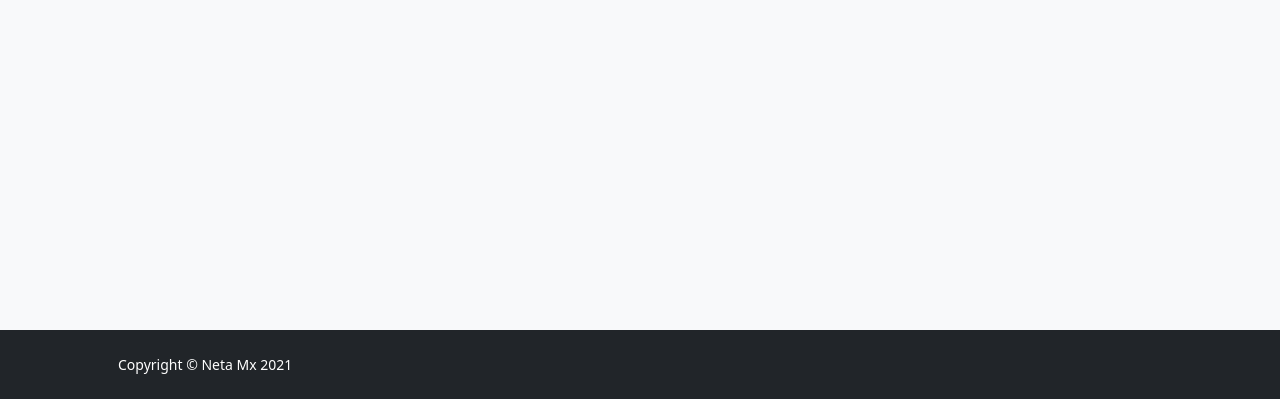
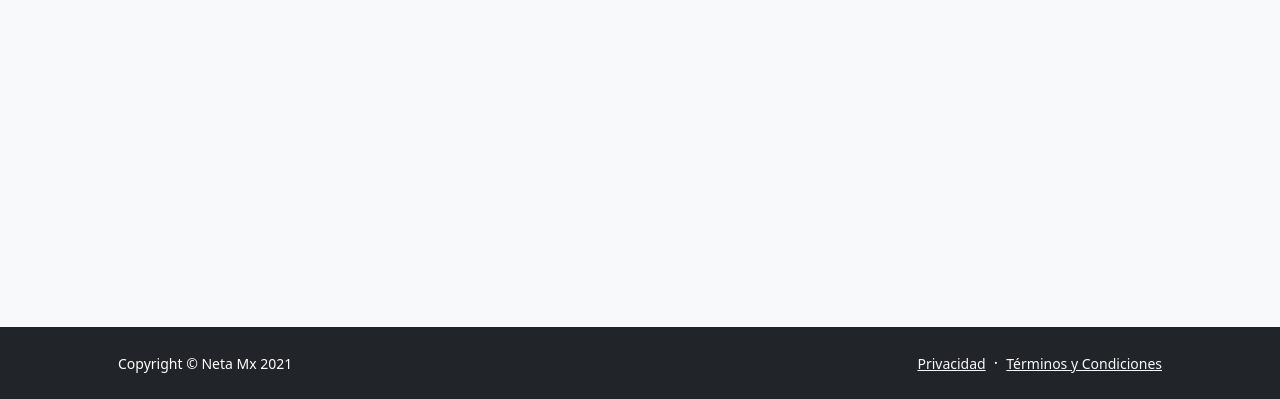
Before and after one commit to htnetamx/landing, a plain HTML site: page index.html in a window 1280 px wide. Shown: the part 401-800 px from the top of the page. Drawn offline with nearby package versions, Linux system fonts and the light colour scheme.

Commit message:
Privacy and terms

```diff
--- a/index.html
+++ b/index.html
@@ -103,10 +103,10 @@
                 <div class="row align-items-center justify-content-between flex-column flex-sm-row">
                     <div class="col-auto"><div class="small m-0 text-white">Copyright &copy; Neta Mx 2021</div></div>
                     <div class="col-auto">
+                        <a class="link-light small" href="/assets/Neta Aviso de Privacidad.pdf" target="_blank">Privacidad</a>
+                        <span class="text-white mx-1">&middot;</span>
+                        <a class="link-light small" href="/assets/Neta Términos y Condiciones Clientes.pdf" target="_blank">Términos y Condiciones</a>
                         <!--
-                        <a class="link-light small" href="#!">Privacy</a>
-                        <span class="text-white mx-1">&middot;</span>
-                        <a class="link-light small" href="#!">Terms</a>
                         <span class="text-white mx-1">&middot;</span>
                         <a class="link-light small" href="#!">Contact</a>
                         -->
```
Also changed, not shown: 2 other files.
